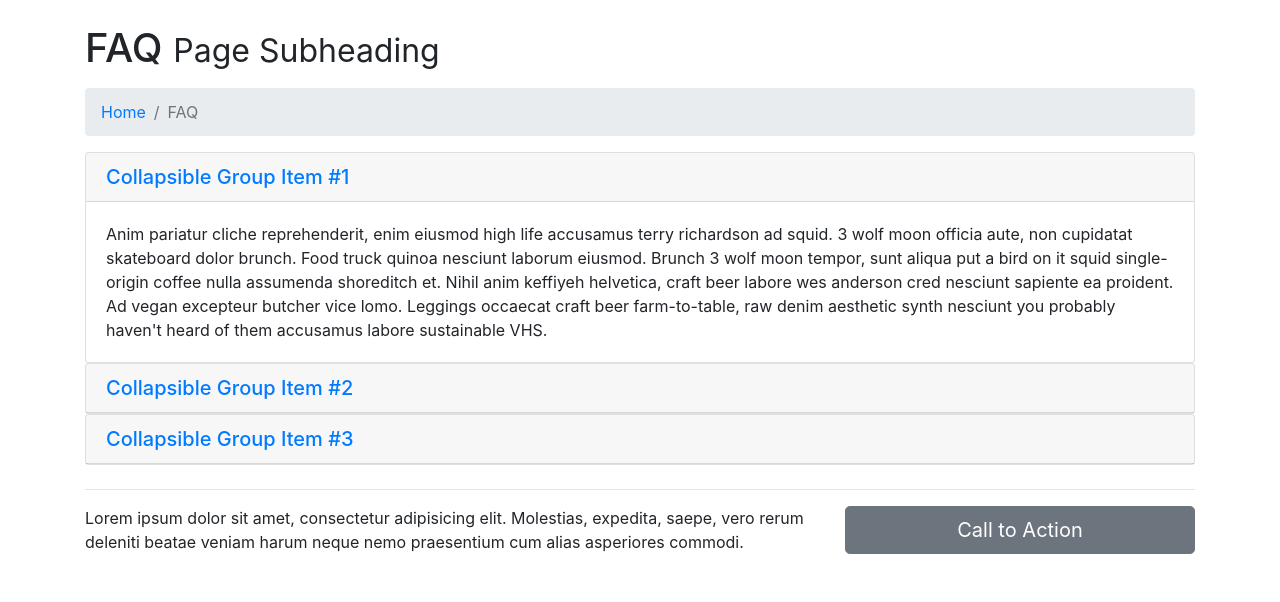
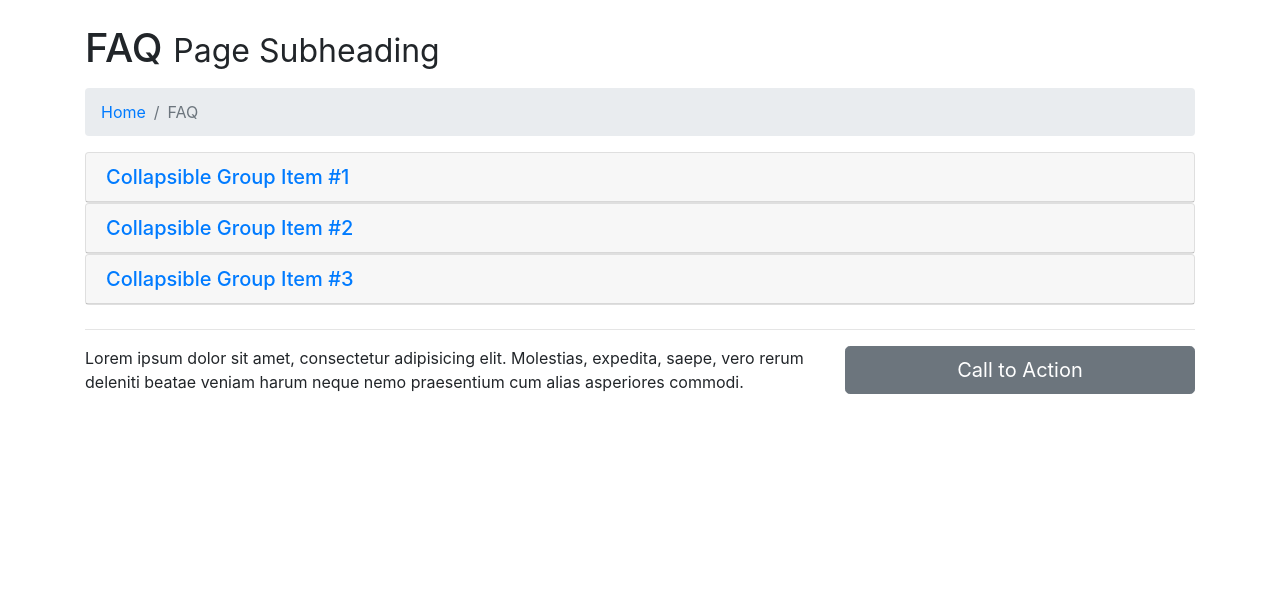
Before and after one commit to MarcLignarius/PHP.Template, a PHP site: page /faq.php in a window 1280 px wide. Shown: the part 56-658 px from the top of the page. Run offline with PHP 8.4, Linux system fonts and the light colour scheme.

Commit message:
minor refactor to faq.php

```diff
--- a/faq.php
+++ b/faq.php
@@ -11,11 +11,11 @@
       <div class="card">
         <div class="card-header" role="tab" id="headingOne">
           <h5 class="mb-0">
-            <a data-toggle="collapse" data-parent="#accordion" href="#collapseOne" aria-expanded="true" aria-controls="collapseOne">Collapsible Group Item #1</a>
+            <a class="collapsed" data-toggle="collapse" data-parent="#accordion" href="#collapseOne" aria-expanded="false" aria-controls="collapseOne">Collapsible Group Item #1</a>
           </h5>
         </div>
 
-        <div id="collapseOne" class="collapse show" role="tabpanel" aria-labelledby="headingOne">
+        <div id="collapseOne" class="collapse" role="tabpanel" aria-labelledby="headingOne">
           <div class="card-body">
             Anim pariatur cliche reprehenderit, enim eiusmod high life accusamus terry richardson ad squid. 3 wolf moon officia aute, non cupidatat skateboard dolor brunch. Food truck quinoa nesciunt laborum eiusmod. Brunch 3 wolf moon tempor, sunt aliqua put a bird on it squid single-origin coffee nulla assumenda shoreditch et. Nihil anim keffiyeh helvetica, craft beer labore wes anderson cred nesciunt sapiente ea proident. Ad vegan excepteur butcher vice lomo. Leggings occaecat craft beer farm-to-table, raw denim aesthetic synth nesciunt you probably haven't heard of them accusamus labore sustainable VHS.
           </div>
```
